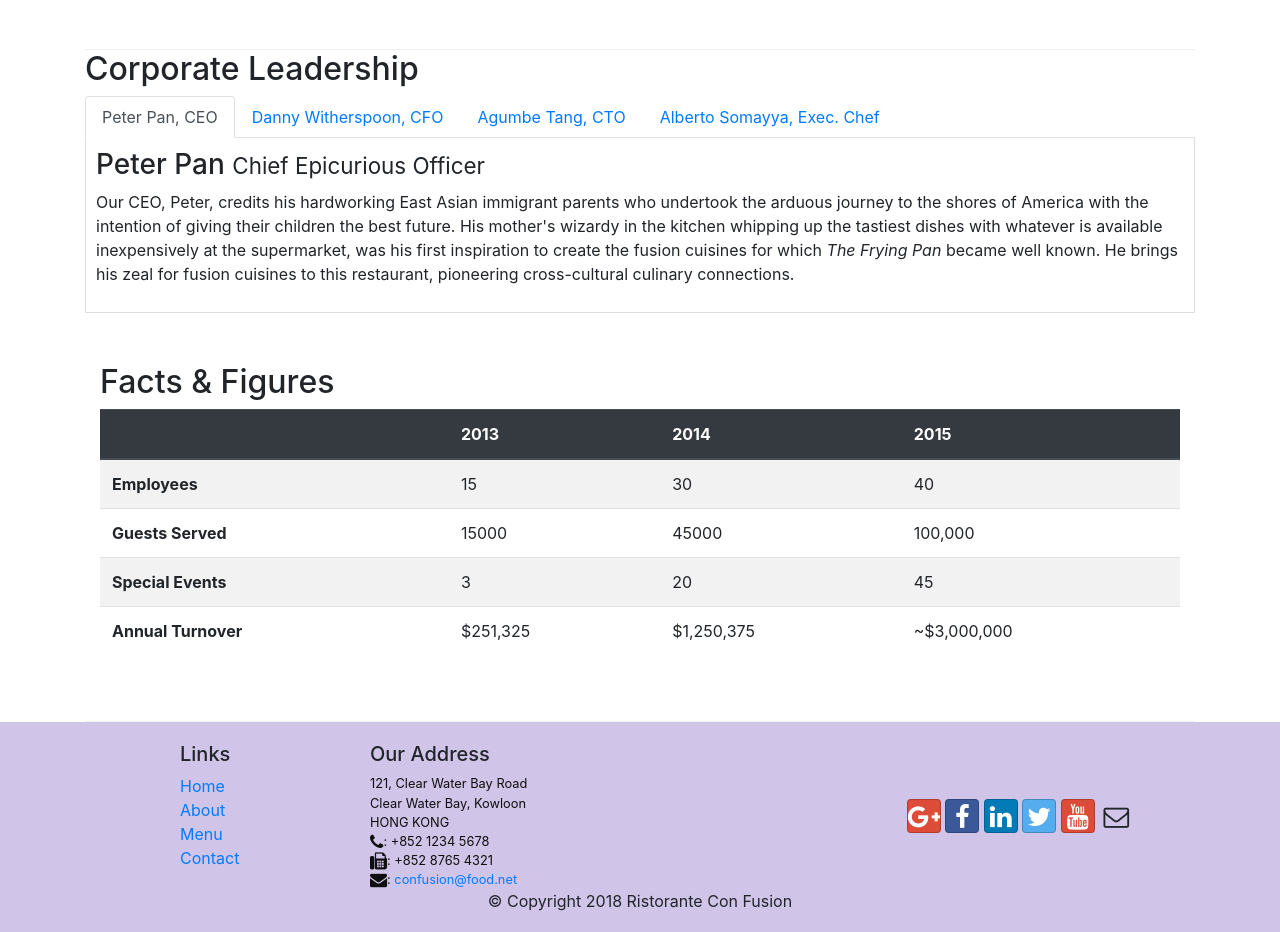
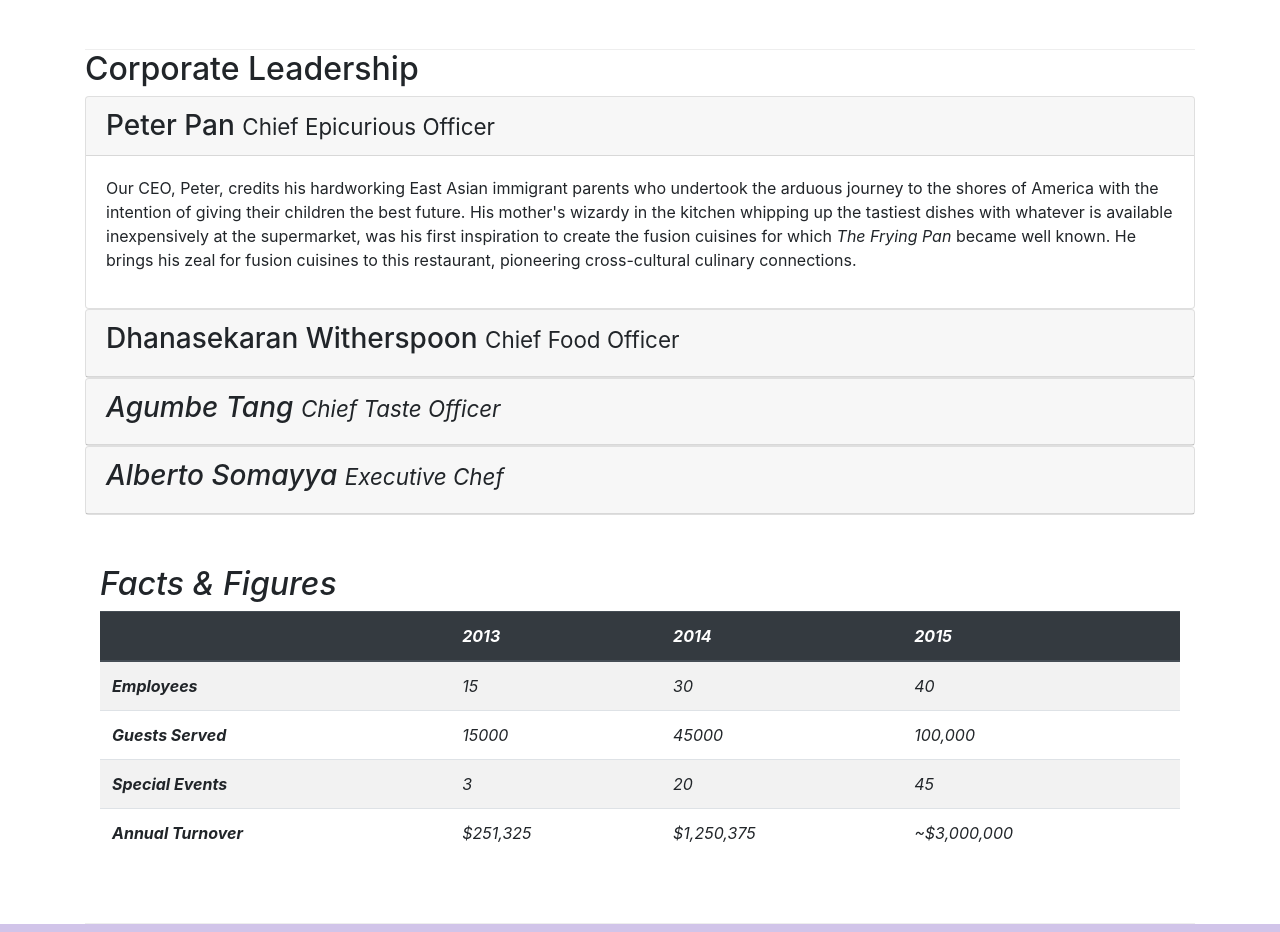
Before and after one commit to kitfud/CourseraBootstrapCourse, a website: page aboutus.html in a window 1280 px wide. Shown: the part 922-1854 px from the top of the page. Drawn offline with nearby package versions, Linux system fonts and the light colour scheme.

Commit message:
accordion example

```diff
--- a/aboutus.html
+++ b/aboutus.html
@@ -104,46 +104,69 @@
             <div class="col-12">
                 <h2>Corporate Leadership</h2>
 
-                <ul class="nav nav-tabs">
-                    <li class="nav-item">
-                      <a class="nav-link active" href="#peter"
-                        role="tab" data-toggle="tab">Peter Pan, CEO</a>
-                    </li>
-                    <li class="nav-item">
-                      <a class="nav-link" href="#danny" role="tab"
-                        data-toggle="tab">Danny Witherspoon, CFO</a>
-                    </li>
-                    <li class="nav-item">
-                      <a class="nav-link" href="#agumbe"role="tab"
-                        data-toggle="tab">Agumbe Tang, CTO</a>
-                    </li>
-                    <li class="nav-item">
-                      <a class="nav-link" href="#alberto" role="tab"
-                        data-toggle="tab">Alberto Somayya, Exec. Chef</a>
-                    </li>
-                </ul>
 
-<div class="tab-content">
-    <div role="tabpanel" class="tab-pane fade show active" id="peter">
-        <h3>Peter Pan <small>Chief Epicurious Officer</small></h3>
-        <p class = "d-none d-sm-block">Our CEO, Peter, credits his hardworking East Asian immigrant parents who undertook the arduous journey to the shores of America with the intention of giving their children the best future. His mother's wizardy in the kitchen whipping up the tastiest dishes with whatever is available inexpensively at the supermarket, was his first inspiration to create the fusion cuisines for which <em>The Frying Pan</em> became well known. He brings his zeal for fusion cuisines to this restaurant, pioneering cross-cultural culinary connections.</p>
+<div id="accordion">
+
+    <div class="card">
+        <div class="card-header" role="tab" id="peterhead">
+            <h3 class="mb-0">
+                <a data-toggle="collapse" data-target="#peter">
+                    Peter Pan <small>Chief Epicurious Officer</small>
+                    </a>
+                </h3>
+        </div>
+        <div class="collapse show" id="peter" data-parent="#accordion">
+            <div class="card-body">
+            <p class = "d-none d-sm-block">Our CEO, Peter, credits his hardworking East Asian immigrant parents who undertook the arduous journey to the shores of America with the intention of giving their children the best future. His mother's wizardy in the kitchen whipping up the tastiest dishes with whatever is available inexpensively at the supermarket, was his first inspiration to create the fusion cuisines for which <em>The Frying Pan</em> became well known. He brings his zeal for fusion cuisines to this restaurant, pioneering cross-cultural culinary connections.</p>
+        </div>
+        </div>
     </div>
 
-    <div role="tabpanel" class="tab-pane fade" id="danny">
-        <h3>Dhanasekaran Witherspoon <small>Chief Food Officer</small></h3>
-        <p class = "d-none d-sm-block">Our CFO, Danny, as he is affectionately referred to by his colleagues, comes from a long established family tradition in farming and produce. His experiences growing up on a farm in the Australian outback gave him great appreciation for varieties of food sources. As he puts it in his own words, <em>Everything that runs, wins, and everything that stays, pays!</em></p>
+    <div class="card">
+        <div class="card-header" role="tab" id="dannyhead">
+            <h3 class="mb-0">
+                <a data-toggle="collapse" data-target="#danny">
+                    <h3>Dhanasekaran Witherspoon <small>Chief Food Officer</small></h3>
+                    </a>
+                </h3>
+        </div>
+        <div class="collapse" id="danny" data-parent="#accordion">
+            <div class="card-body">
+            <p class = "d-none d-sm-block">Our CFO, Danny, as he is affectionately referred to by his colleagues, comes from a long established family tradition in farming and produce. His experiences growing up on a farm in the Australian outback gave him great appreciation for varieties of food sources. As he puts it in his own words, <em>Everything that runs, wins, and everything that stays, pays!</p>
+        </div>
+        </div>
     </div>
 
-    <div role="tabpanel" class="tab-pane fade" id="agumbe">
-        <h3>Agumbe Tang <small>Chief Taste Officer</small></h3>
-        <p class = "d-none d-sm-block">Blessed with the most discerning gustatory sense, Agumbe, our CTO, personally ensures that every dish that we serve meets his exacting tastes. Our chefs dread the tongue lashing that ensues if their dish does not meet his exacting standards. He lives by his motto, <em>You click only if you survive my lick.</em></p>
-
+    <div class="card">
+        <div class="card-header" role="tab" id="agumbehead">
+            <h3 class="mb-0">
+                <a data-toggle="collapse" data-target="#agumbe">
+                    <h3>Agumbe Tang <small>Chief Taste Officer</small></h3>
+                    </a>
+                </h3>
+        </div>
+        <div class="collapse" id="agumbe" data-parent="#accordion">
+            <div class="card-body">
+            <p class = "d-none d-sm-block">Blessed with the most discerning gustatory sense, Agumbe, our CTO, personally ensures that every dish that we serve meets his exacting tastes. Our chefs dread the tongue lashing that ensues if their dish does not meet his exacting standards. He lives by his motto, <em>You click only if you survive my lick.</p>
+        </div>
+        </div>
     </div>
 
-    <div role="tabpanel" class="tab-pane fade" id="alberto">
-        <h3>Alberto Somayya <small>Executive Chef</small></h3>
-    <p class = "d-none d-sm-block">Award winning three-star Michelin chef with wide International experience having worked closely with whos-who in the culinary world, he specializes in creating mouthwatering Indo-Italian fusion experiences. He says, <em>Put together the cuisines from the two craziest cultures, and you get a winning hit! Amma Mia!</em></p>
+    <div class="card">
+        <div class="card-header" role="tab" id="albertohead">
+            <h3 class="mb-0">
+                <a data-toggle="collapse" data-target="#alberto">
+                    <h3>Alberto Somayya <small>Executive Chef</small></h3>
+                    </a>
+                </h3>
         </div>
+        <div class="collapse" id="alberto" data-parent="#accordion">
+            <div class="card-body">
+            <p class = "d-none d-sm-block">Award winning three-star Michelin chef with wide International experience having worked closely with whos-who in the culinary world, he specializes in creating mouthwatering Indo-Italian fusion experiences. He says, <em>Put together the cuisines from the two craziest cultures, and you get a winning hit! Amma Mia!</p>
+        </div>
+        </div>
+    </div>
+
 
 </div>
 
```
